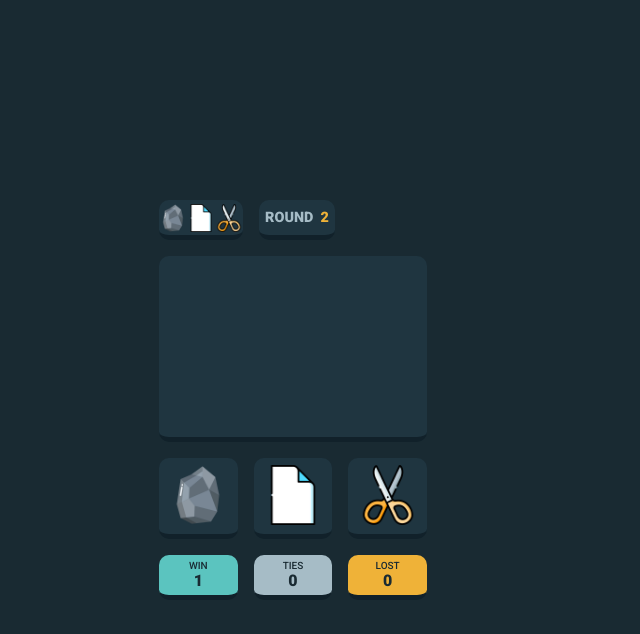
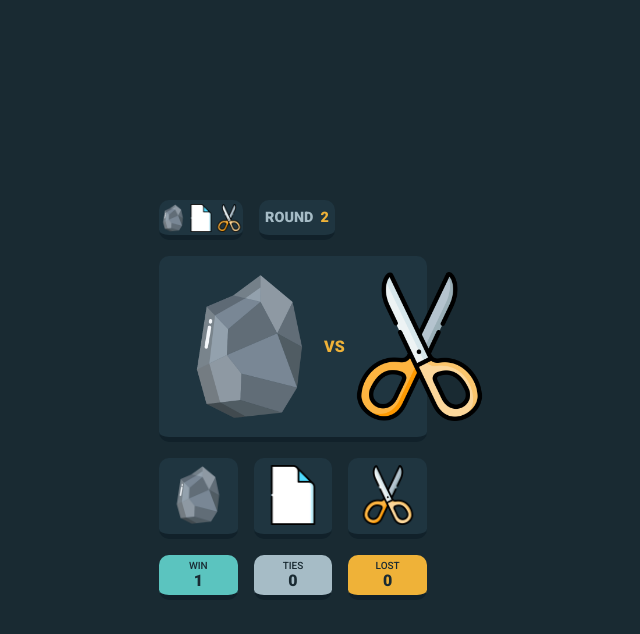
Before and after one commit to AdrianGallano/rock-paper-scissor-js, a plain HTML site: page index.html in a window 1280 px wide. Both pictures are taken after a click on the button 545 px from the left and 498 px from the top of the page. Shown: the whole page, without its empty margins (347-987 px from the left). Drawn offline with Linux system fonts and the light colour scheme.

Commit message:
Project done

```diff
--- a/index.css
+++ b/index.css
@@ -85,17 +85,50 @@ main{
 
 /* PLAYGROUND */
 .playground{
+    display: flex;
+    padding: 1em;
     flex: 1;
+    height: 30%;
+    width: 100%;
     background-color: var(--color-6);
     border-radius: 10px;
     border-bottom: 5px solid var(--color-5);
 }
 
+.playcontent{
+    display: flex;
+    height: 100%;
+    width: 100%;
+    justify-content: space-between;
+    align-items: center;
+}
+
+
+.playcontent img{
+    display: none;
+    height: 100%;
+    width: auto;
+}
+
+.vs{
+    font-weight: 900;
+    color: var(--color-3);
+}
+
+.playimage-container{
+    display: flex;
+    justify-content: center;
+    height: 100%;
+    flex: 1;
+
+}
 
 /* BUTTONS */
 .button-container{
     display: flex;
     height: auto;
+    align-items: center;
+    justify-content: space-evenly;
     gap: 1em;
 }
 
@@ -157,12 +190,10 @@ main{
     background-color: var(--color-3);
 }
 
-
 p{
     font-size: 10px;
     font-weight: 500;
 }
-
 
 /* pop up */
 .pop-up{
--- a/index.html
+++ b/index.html
@@ -21,7 +21,15 @@
                 <div class="restart"></div>
             </div>
             <div class="playground">
-
+                <div class="playcontent">
+                    <div class="playimage-container">
+                        <img src="" alt="player">
+                    </div>
+                    <div class="vs">VS</div>
+                    <div class="playimage-container">
+                        <img src="" alt="player">
+                    </div>
+                </div>
             </div>
             <div class="button-container">
                 <button class="game-choice" key-choice="rock"><img src="./images/stone.png" alt="rock"></button>
--- a/index.js
+++ b/index.js
@@ -10,15 +10,18 @@ const popup  = document.querySelector(".pop-up")
 const popupMessage = document.querySelector(".message")
 const humanityOrComputer = document.querySelector('.hum-or-com')
 const playAgain = document.querySelector(".play-again")
+const playgroundImage = document.querySelectorAll(".playimage-container img")
 
-let computerChoose = () => {
+const computerChoose = () => {
 	let choices = ["rock", "paper", "scissor"]
 	let randNum = Math.floor(Math.random() * 3)
 	return choices[randNum]
 }
 
-let round = (playerChoice, computerChoice) => {
+const round = (playerChoice, computerChoice) => {
 	let computerChosen = computerChoice()
+	displayImage(playgroundImage[0],playerChoice)
+	displayImage(playgroundImage[1],computerChosen)
 	if(playerChoice == "rock" && computerChosen == "scissor"
 	|| playerChoice == "scissor" && computerChosen == "paper"
 	|| playerChoice == "paper" && computerChosen == "rock"){
@@ -33,14 +36,14 @@ let round = (playerChoice, computerChoice) => {
 	}
 }
 
-let restartGame = () => {
+const restartGame = () => {
 	rounds = 1;
 	wins = 0;
 	lost = 0;
 	ties = 0;
 }
 
-let checkGame = () => {
+const checkGame = () => {
 	if(wins == 5){
 		return "YOU WON!"
 	}else if(lost == 5){
@@ -49,9 +52,10 @@ let checkGame = () => {
 	return false
 }
 
-let changePopupState = (result, humOrCom) => {
+const changePopupState = (result, humOrCom) => {
 	if(popup.style.display == "flex"){
 		popup.style.display = "none"
+		playgroundImage.forEach(image => image.style.display = "none")
 	}else{
 		popup.style.display = "flex"
 		popupMessage.textContent = result
@@ -59,11 +63,22 @@ let changePopupState = (result, humOrCom) => {
 	}
 }
 
+const displayImage = (player, chosen) => {
+	player.style.display = "block"
+	if(chosen == "rock"){
+		player.setAttribute("src", "./images/stone.png")
+	}else if(chosen == "paper"){
+		player.setAttribute("src", "./images/new-document.png")
+	}else{
+		player.setAttribute("src", "./images/scissors.png")
+	}
+}
+
+
 //game
 const game = () => {
 	Array.from(choices).forEach(choice=>choice.addEventListener("click", (e)=>{
 		round(choice.getAttribute("key-choice"), computerChoose)
-
 		let result = checkGame()
 		if(result){
 			restartGame()
```
